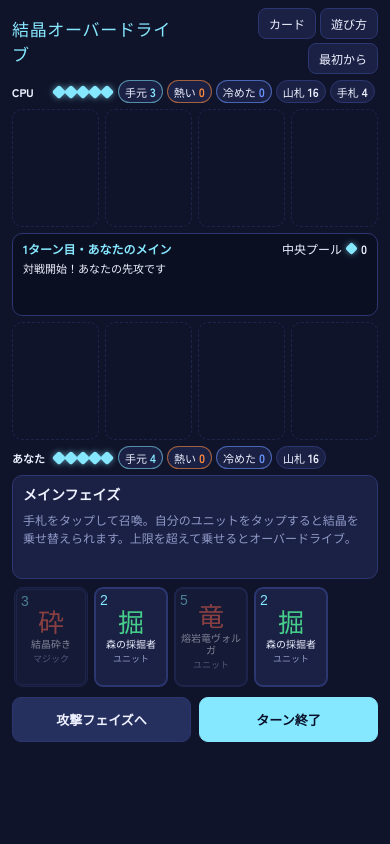
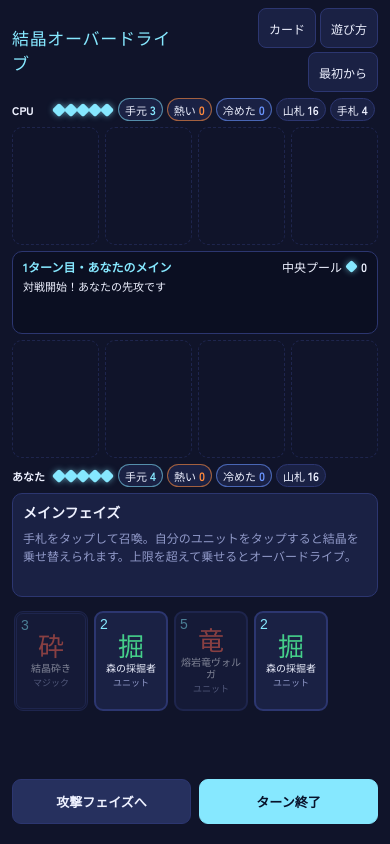
Before and after one commit to nova-xx-zz/crystal-overdrive, a plain HTML site: page web/index.html in a window 390 px wide. Drawn offline with Linux system fonts and the light colour scheme; a web font is replaced by a local one.

Commit message:
style: iPhoneのセーフエリアと下部操作・手札タップ領域を改善

```diff
--- a/web/styles.css
+++ b/web/styles.css
@@ -19,11 +19,12 @@ html,body{margin:0;height:100%;background:var(--bg);color:var(--ink);font-family
 body{display:flex;justify-content:center}
 button{font-family:inherit;color:inherit}
 button:focus-visible{outline:2px solid var(--crystal);outline-offset:2px}
-#app{width:100%;max-width:480px;min-height:100%;display:flex;flex-direction:column;gap:6px;padding:8px 12px 12px}
+#app{width:100%;max-width:480px;min-height:100%;display:flex;flex-direction:column;gap:6px;padding:8px 12px max(12px,env(safe-area-inset-bottom,0px))}
+html{scroll-padding-bottom:76px}
 
 header{display:flex;align-items:center;justify-content:space-between;gap:8px}
 h1{font-family:var(--display);font-weight:400;font-size:17px;margin:0;letter-spacing:.04em;color:var(--crystal)}
-.small-btn{background:var(--panel);border:1px solid var(--line);border-radius:8px;padding:6px 10px;font-size:12px;cursor:pointer}
+.small-btn{background:var(--panel);border:1px solid var(--line);border-radius:8px;padding:6px 10px;font-size:12px;min-height:40px;cursor:pointer;touch-action:manipulation}
 
 .res{display:flex;align-items:center;gap:4px;flex-wrap:wrap;font-size:11px;font-variant-numeric:tabular-nums}
 .res .who{font-weight:900;min-width:38px}
@@ -81,13 +82,13 @@ h1{font-family:var(--display);font-weight:400;font-size:17px;margin:0;letter-spa
 .detail .fx em{font-style:normal;color:var(--hot);font-weight:700}
 .detail .hint{color:var(--mute)}
 .btns{display:flex;gap:6px;flex-wrap:wrap;margin-top:auto}
-.btn{flex:1;min-width:90px;padding:9px 10px;border-radius:9px;border:1px solid var(--line);background:#26305e;font-weight:700;font-size:13px;cursor:pointer}
+.btn{flex:1;min-width:90px;min-height:44px;padding:9px 10px;border-radius:9px;border:1px solid var(--line);background:#26305e;font-weight:700;font-size:13px;cursor:pointer;touch-action:manipulation}
 .btn.primary{background:var(--crystal);color:#08122a;border-color:var(--crystal)}
 .btn.warn{background:var(--hot);color:#2a1100;border-color:var(--hot)}
 .btn:disabled{opacity:.35;cursor:default}
 
-.hand{display:flex;gap:6px;overflow-x:auto;padding:2px 2px 4px;min-height:104px}
-.card{flex:0 0 74px;height:100px;border-radius:9px;border:2px solid var(--line);background:var(--panel);position:relative;display:flex;flex-direction:column;align-items:center;justify-content:center;gap:2px;cursor:pointer;padding:4px}
+.hand{display:flex;gap:6px;overflow-x:auto;padding:8px 2px 4px;min-height:112px;scroll-snap-type:x proximity;overscroll-behavior-x:contain;-webkit-overflow-scrolling:touch}
+.card{flex:0 0 74px;height:100px;border-radius:9px;border:2px solid var(--line);background:var(--panel);position:relative;display:flex;flex-direction:column;align-items:center;justify-content:center;gap:2px;cursor:pointer;padding:4px;scroll-snap-align:start;touch-action:manipulation}
 .card .cost{position:absolute;top:3px;left:4px;font-family:var(--display);font-size:14px;color:var(--crystal)}
 .card .sig{font-size:26px}
 .card .nm{font-size:10px;line-height:1.2;text-align:center}
@@ -96,15 +97,15 @@ h1{font-family:var(--display);font-weight:400;font-size:17px;margin:0;letter-spa
 .card.sel{border-color:var(--ink);transform:translateY(-4px)}
 .card.spell{border-style:double;border-width:3px}
 
-.actions{display:flex;gap:8px}
+.actions{position:sticky;bottom:0;z-index:3;display:flex;gap:8px;padding:8px 0 max(8px,env(safe-area-inset-bottom,0px));margin-top:auto;background:linear-gradient(0deg,var(--bg) 85%,rgba(16,20,42,0))}
 .actions .btn{padding:12px}
 
-.modal{position:fixed;inset:0;background:rgba(5,7,18,.78);display:flex;align-items:center;justify-content:center;padding:16px;z-index:10}
+.modal{position:fixed;inset:0;background:rgba(5,7,18,.78);display:flex;align-items:center;justify-content:center;padding:max(16px,env(safe-area-inset-top,0px)) 16px max(16px,env(safe-area-inset-bottom,0px));z-index:10}
 .modal-box{width:100%;max-width:420px;max-height:85%;overflow:auto;background:var(--panel);border:1px solid var(--line);border-radius:14px;padding:16px;display:flex;flex-direction:column;gap:10px;font-size:13px;line-height:1.6}
 .modal-box h3{margin:0;font-family:var(--display);font-weight:400;font-size:18px;color:var(--crystal);text-wrap:balance}
 .modal-box ul{margin:0;padding-left:1.2em}
 .modal-box li{margin:2px 0}
-.choice{display:flex;justify-content:space-between;gap:8px;text-align:left}
+.choice{display:flex;justify-content:space-between;align-items:center;gap:8px;text-align:left;min-height:52px}
 .catalog{display:grid;grid-template-columns:repeat(2,minmax(0,1fr));gap:8px}
 .catalog-card{min-width:0;border:1px solid var(--line);border-radius:10px;background:#101730;padding:9px;display:flex;flex-direction:column;gap:5px}
 .catalog-top{display:flex;align-items:center;justify-content:space-between;gap:5px}
```
